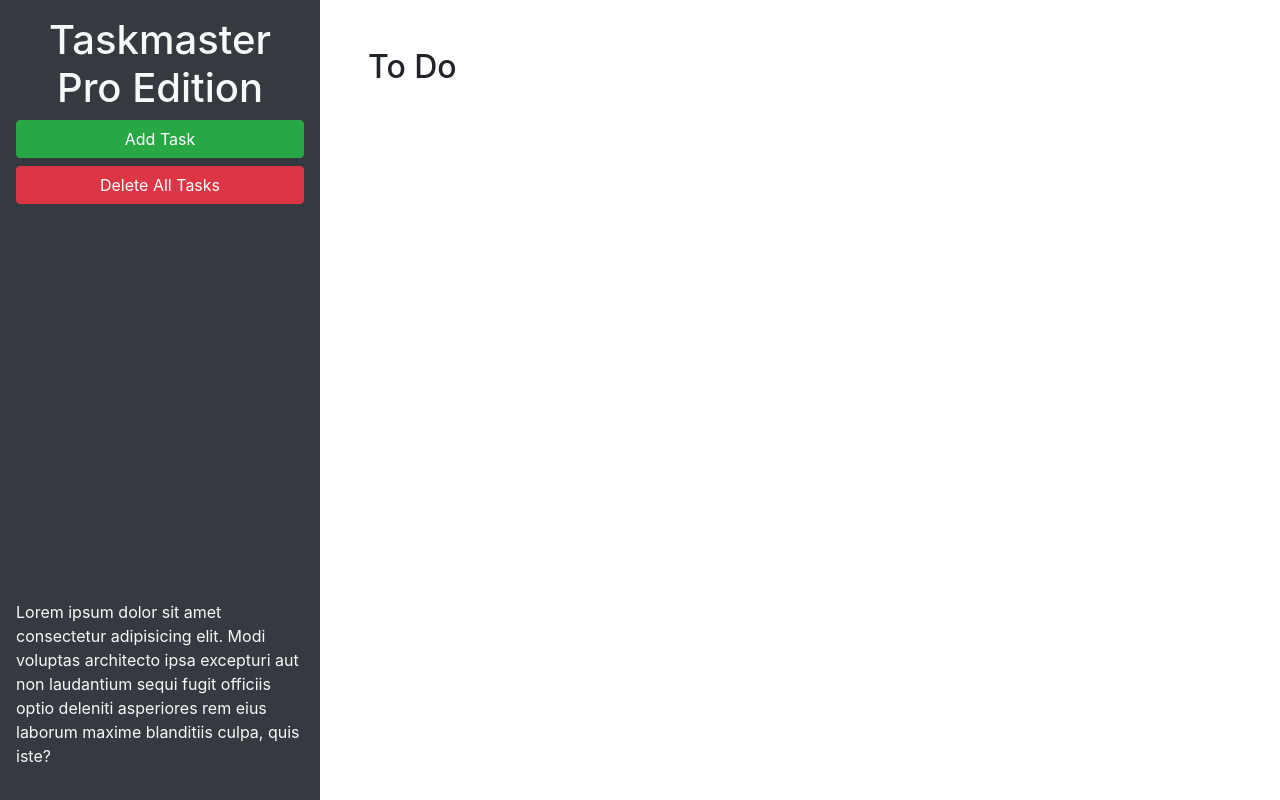
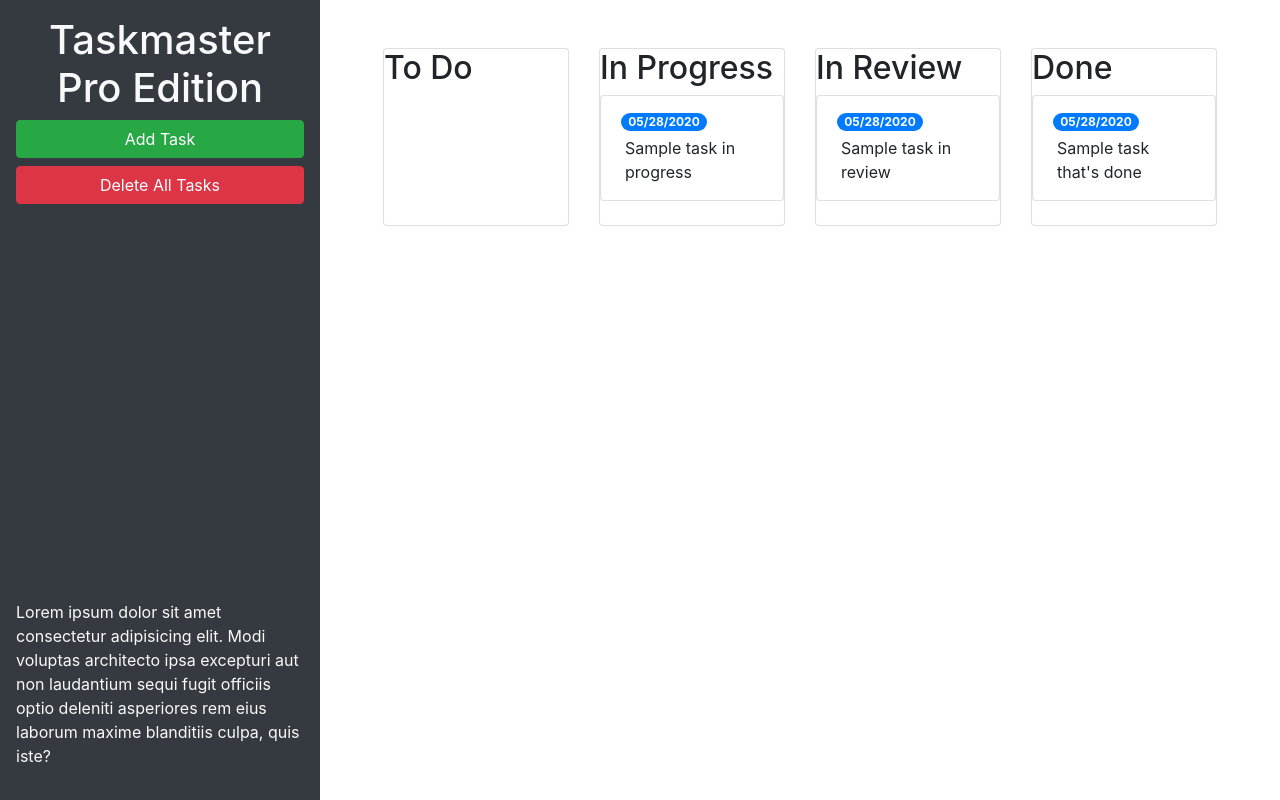
Before and after one commit to KiriAnthony/taskmaster-pro, a plain HTML site: page index.html in a window 1280 px wide. Drawn offline with nearby package versions, Linux system fonts and the light colour scheme.

Commit message:
adding bootstrap feature

```diff
--- a/index.html
+++ b/index.html
@@ -24,9 +24,54 @@
       </p>
     </header>
     <main class="col-12 col-lg-9">
-      <div class="m-5">
-        <h2>To Do</h2>
-        <ul id="list-toDo" class="list-group"> </ul>
+      <div class="m-5 row justify-content-around">
+        <!-- todo start -->
+        <div class="col-12 col-md-6 col-xl-3 mb-3">
+          <div class="card">
+          <h2>To Do</h2>
+          <ul id="list-toDo" class="list-group"> </ul>
+          </div>
+        </div>
+        <!-- todo end -->
+        <!-- in progress start -->
+        <div class="col-12 col-md-6 col-xl-3 mb-3">
+          <div class="card">
+          <h2>In Progress</h2>
+          <ul id="list-inProgress" class="list-group">
+            <li class="list-group-item">
+              <span class="badge badge-primary badge-pill">05/28/2020</span>
+              <p class="m-1">Sample task in progress</p>
+            </li>
+          </ul>
+          </div>
+        </div>
+        <!-- in progress end -->
+        <!-- in review start -->
+        <div class="col-12 col-md-6 col-xl-3 mb-3">
+          <div class="card">
+            <h2>In Review</h2>
+            <ul id="list-inReview" class="list-group">
+              <li class="list-group-item">
+                <span class="badge badge-primary badge-pill">05/28/2020</span>
+                <p class="m-1">Sample task in review</p>
+              </li>
+            </ul>
+          </div>
+        </div>
+        <!-- in review end -->
+        <!-- done start -->
+        <div class="col-12 col-md-6 col-xl-3 mb-3">
+          <div class="card">
+          <h2>Done</h2>
+          <ul id="list-done" class="list-group">
+            <li class="list-group-item">
+              <span class="badge badge-primary badge-pill">05/28/2020</span>
+              <p class="m-1">Sample task that's done</p>
+            </li>
+          </ul>
+          </div>
+        </div>
+        <!-- done end -->
       </div>
     </main>
   </div>
@@ -46,11 +91,11 @@
           <form>
             <div class="form-group">
               <label for="modalTaskDescription">Task description</label>
-              <textarea id="modalTaskDescription" rows="3"></textarea>
+              <textarea id="modalTaskDescription" rows="3" class="form-control"></textarea>
             </div>
             <div class="form-group">
               <label for="modalDueDate">Due date</label>
-              <input type="text" id="modalDueDate" placeholder="mm/dd/yyyy" autocomplete="off" />
+              <input type="text" class="form-control" id="modalDueDate" placeholder="mm/dd/yyyy" autocomplete="off" />
             </div>
           </form>
         </div>
```
